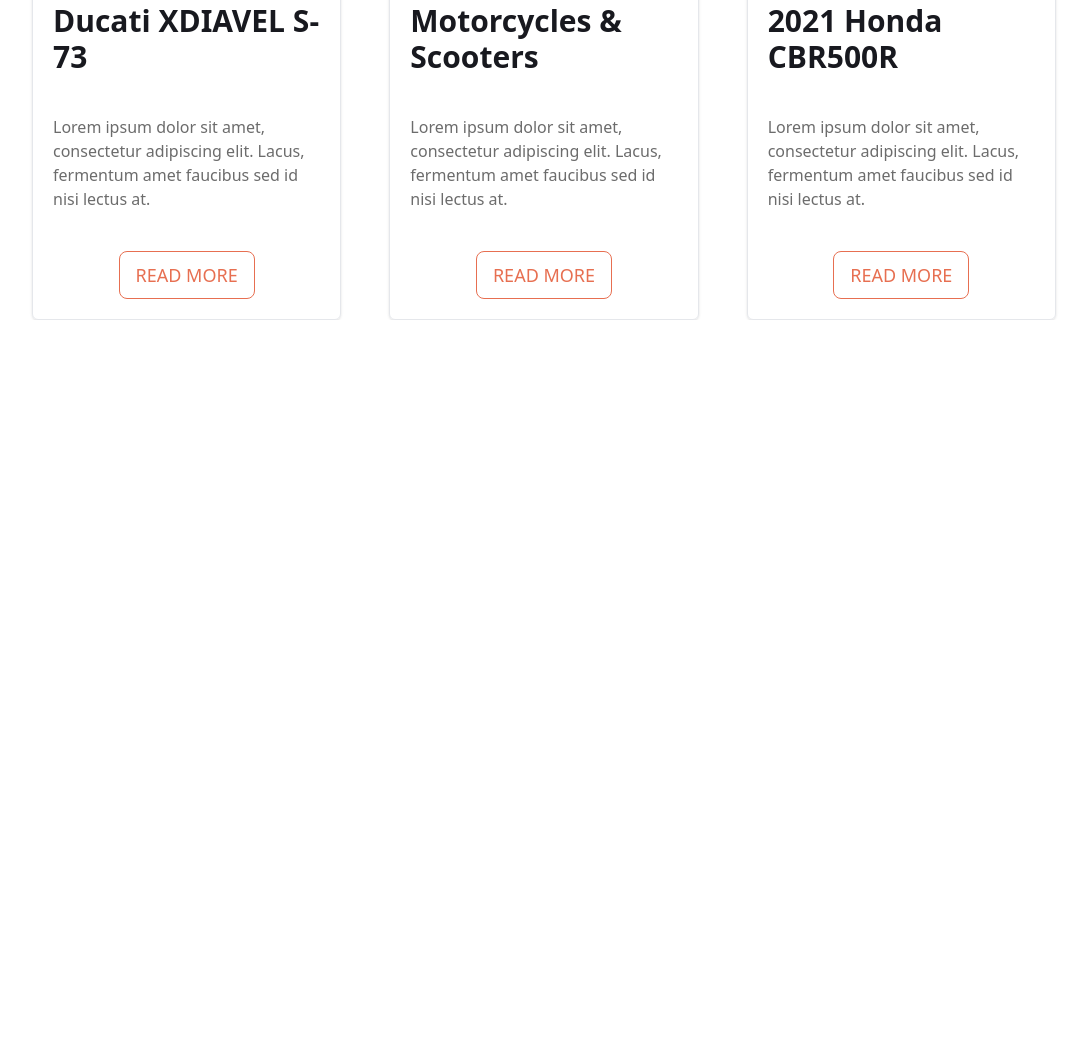
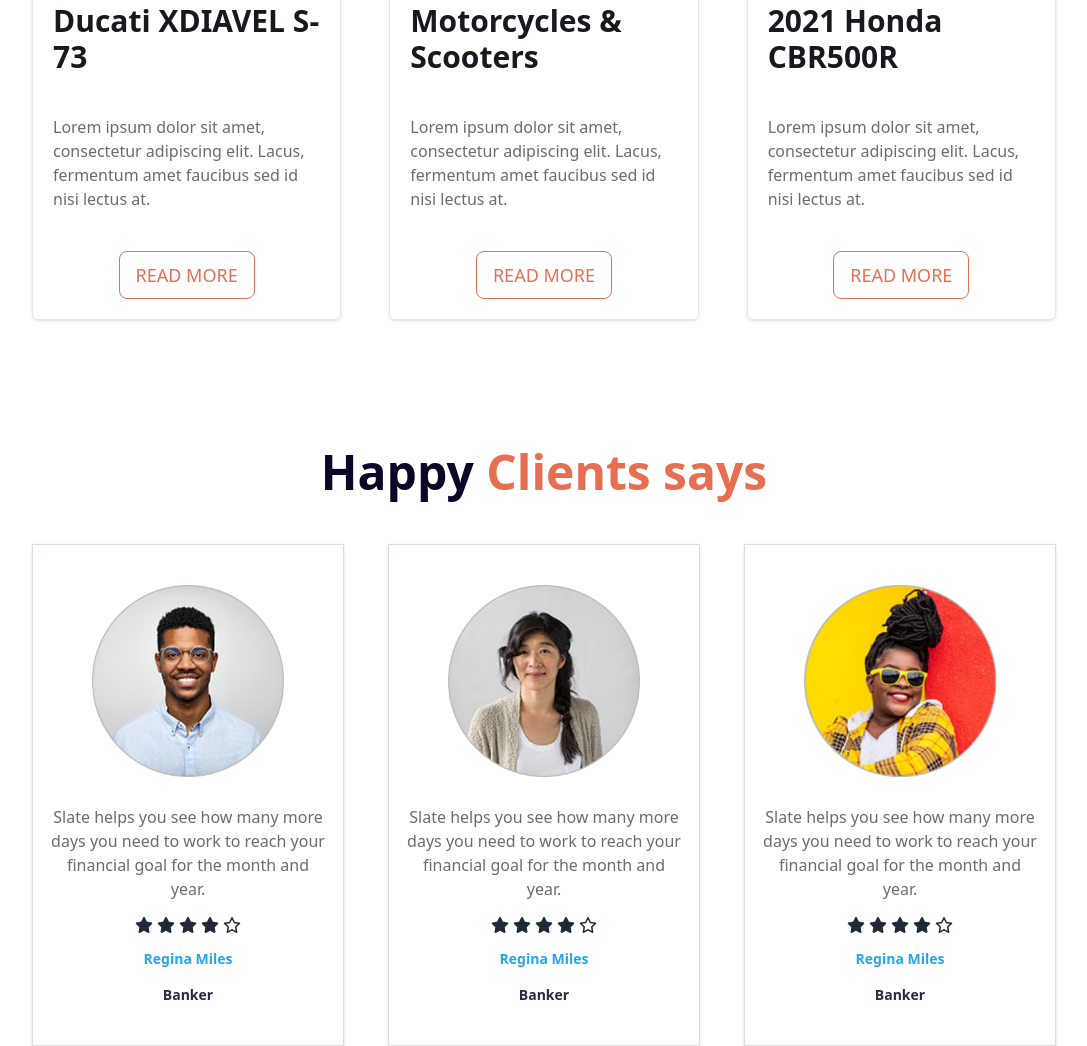
Before and after one commit to habib33-3/BikeZone, a website: page index.html in a window 1280 px wide. Shown: the part 1592-2638 px from the top of the page, without its empty margins (96-1183 px from the left). Before the commit the page ends 1912 px from the top, so only its background shows below. Drawn offline with nearby package versions, Linux system fonts and the light colour scheme.

Commit message:
review section

```diff
--- a/index.html
+++ b/index.html
@@ -297,6 +297,111 @@
 
         </section>
         <!-- Latest News ends -->
+
+        <!-- Review Section Starts -->
+        <section class="w-4/5 mx-auto mt-32">
+            <h2 class="text-[#0A0826] text-5xl font-semibold text-center">
+                Happy <span class="text-[#E76F51]">Clients says</span>
+            </h2>
+
+            <!-- Review card container starts -->
+            <div class="flex flex-col items-center justify-center mt-12 gap-11 lg:flex-row">
+
+                <!-- Card 1 starts -->
+                <div
+                    class="flex flex-col gap-7 items-center justify-center text-center border-[#e2dddd] shadow border py-10 px-4">
+                    <img src="images/others/user-1.png" alt="" class="w-48 h-48">
+                    <div class="space-y-4">
+                        <p class="text-[#6C6C6C] ">
+                            Slate helps you see how
+                            many more days you need
+                            to work to reach your financial
+                            goal for the month and year.
+                        </p>
+                        <!-- start container starts -->
+                        <div class="flex items-center justify-center w-4/5 gap-1 mx-auto">
+                            <i class="fa-solid fa-star"></i>
+                            <i class="fa-solid fa-star"></i>
+                            <i class="fa-solid fa-star"></i>
+                            <i class="fa-solid fa-star"></i>
+                            <i class="fa-regular fa-star"></i>
+                        </div>
+                        <!-- start container ends -->
+                        <p class="text-[#23A6F0] text-sm font-semibold ">
+                            Regina Miles
+                        </p>
+                        <p class="text-[#252B42] font-semibold text-sm">
+                            Banker
+                        </p>
+                    </div>
+                </div>
+                <!-- Card 1 ends -->
+
+                <!-- Card 2 starts -->
+                <div
+                    class="flex flex-col gap-7 items-center justify-center text-center border-[#e2dddd] shadow border py-10 px-4">
+                    <img src="images/others/user-2.png" alt="" class="w-48 h-48">
+                    <div class="space-y-4">
+                        <p class="text-[#6C6C6C] ">
+                            Slate helps you see how
+                            many more days you need
+                            to work to reach your financial
+                            goal for the month and year.
+                        </p>
+                        <!-- start container starts -->
+                        <div class="flex items-center justify-center w-4/5 gap-1 mx-auto">
+                            <i class="fa-solid fa-star"></i>
+                            <i class="fa-solid fa-star"></i>
+                            <i class="fa-solid fa-star"></i>
+                            <i class="fa-solid fa-star"></i>
+                            <i class="fa-regular fa-star"></i>
+                        </div>
+                        <!-- start container ends -->
+                        <p class="text-[#23A6F0] text-sm font-semibold ">
+                            Regina Miles
+                        </p>
+                        <p class="text-[#252B42] font-semibold text-sm">
+                            Banker
+                        </p>
+                    </div>
+                </div>
+                <!-- Card 2 ends -->
+
+                <!-- Card 3 starts -->
+                <div
+                    class="flex flex-col gap-7 items-center justify-center text-center border-[#e2dddd] shadow border py-10 px-4">
+                    <img src="images/others/user-3.png" alt="" class="w-48 h-48">
+                    <div class="space-y-4">
+                        <p class="text-[#6C6C6C] ">
+                            Slate helps you see how
+                            many more days you need
+                            to work to reach your financial
+                            goal for the month and year.
+                        </p>
+                        <!-- start container starts -->
+                        <div class="flex items-center justify-center w-4/5 gap-1 mx-auto">
+                            <i class="fa-solid fa-star"></i>
+                            <i class="fa-solid fa-star"></i>
+                            <i class="fa-solid fa-star"></i>
+                            <i class="fa-solid fa-star"></i>
+                            <i class="fa-regular fa-star"></i>
+                        </div>
+                        <!-- start container ends -->
+                        <p class="text-[#23A6F0] text-sm font-semibold ">
+                            Regina Miles
+                        </p>
+                        <p class="text-[#252B42] font-semibold text-sm">
+                            Banker
+                        </p>
+                    </div>
+                </div>
+                <!-- Card 3 ends -->
+
+            </div>
+            <!-- Review card container ends -->
+
+        </section>
+        <!-- Review Section ends -->
     </main>
 
     <footer>
```
